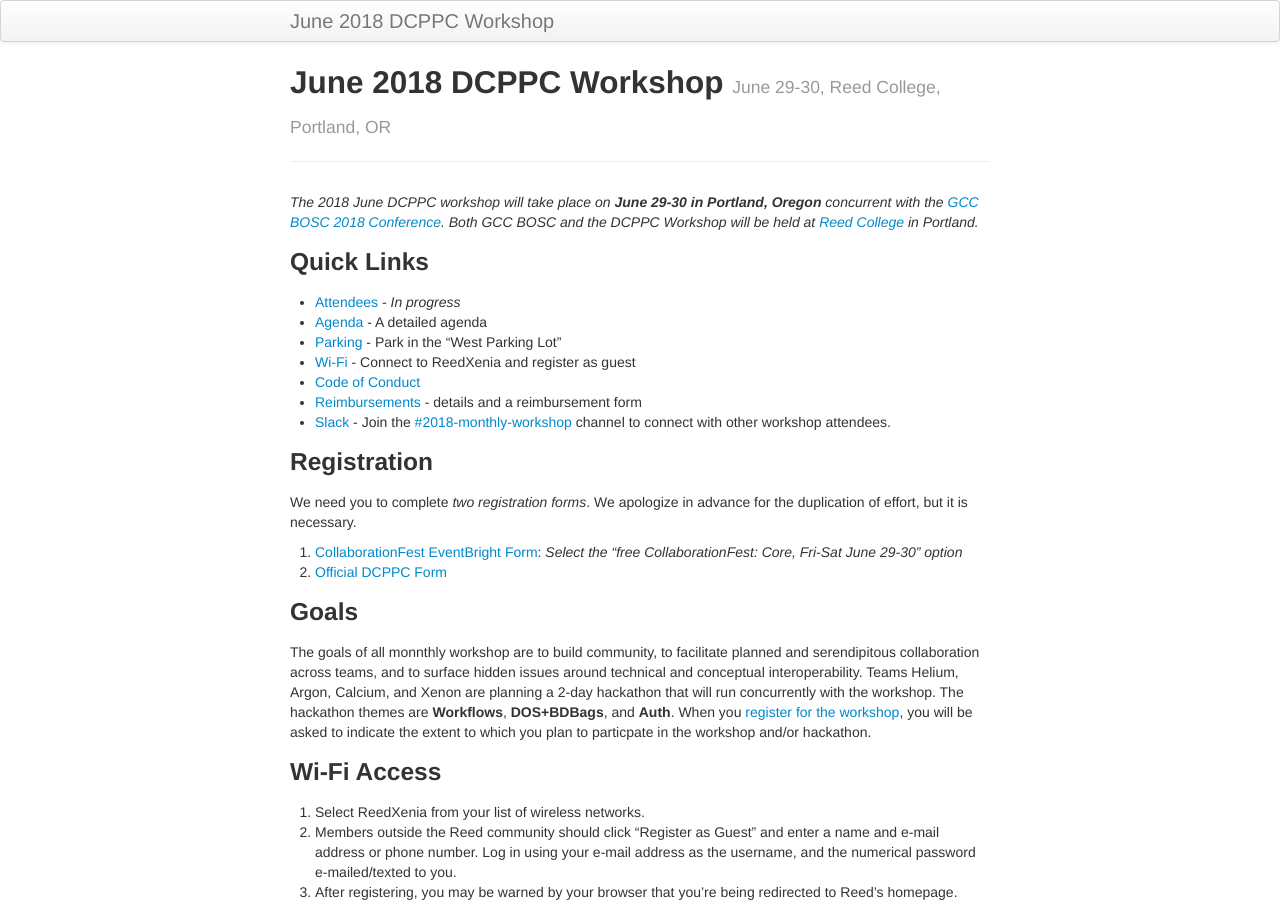
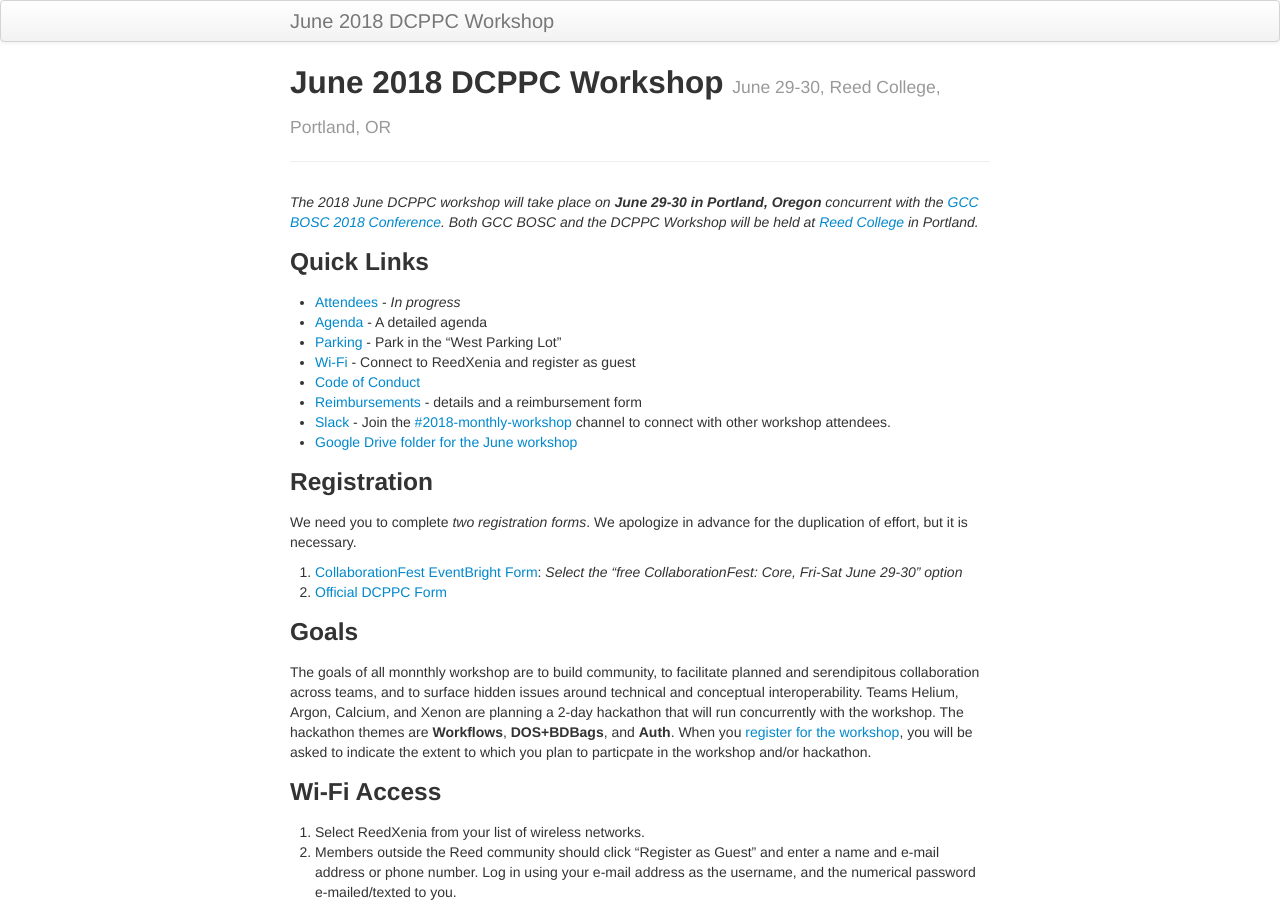
Before and after one commit to dcppc/2018-june-workshop, a Jekyll site: the page built from docs/index.md, in a window 1280 px wide and 900 px high. Built offline with Jekyll 4.4.1, drawn with Linux system fonts in a browser that asks for light colours.

Commit message:
Adding google drive link

```diff
--- a/docs/index.md
+++ b/docs/index.md
@@ -18,6 +18,7 @@ in Portland._
 - [Code of Conduct](https://github.com/dcppc/dcppc-workshops/blob/master/CODE_OF_CONDUCT.md)
 - [Reimbursements](./reimbursements) - details and a reimbursement form
 - [Slack](https://nih-dcppc.slack.com/messages/CAMLGP27N/convo/GANQFSGAD-1528381202.000599/) - Join the [#2018-monthly-workshop](https://nih-dcppc.slack.com/messages/CAMLGP27N/convo/GANQFSGAD-1528381202.000599/) channel to connect with other workshop attendees.
+- [Google Drive folder for the June workshop](https://bit.ly/JuneGoogleDrive)
 
 ### Registration
 
```
